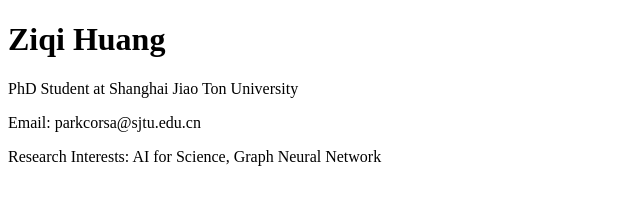
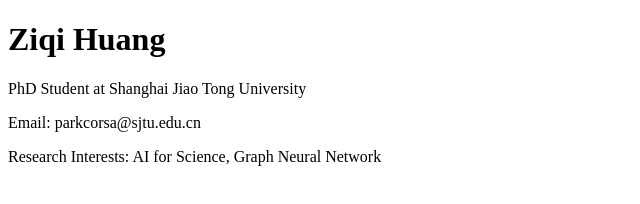
Before and after one commit to ParkCorsa/ziqihuang.github.io, a plain HTML site: page index.html in a window 1280 px wide. Shown: the full height of the page, 0-640 px from the left. Drawn offline with Linux system fonts and the light colour scheme.

Commit message:
Fix typo in university name

```diff
--- a/index.html
+++ b/index.html
@@ -5,7 +5,7 @@
 </head>
 <body>
   <h1>Ziqi Huang</h1>
-  <p>PhD Student at Shanghai Jiao Ton University</p>
+  <p>PhD Student at Shanghai Jiao Tong University</p>
   <p>Email: parkcorsa@sjtu.edu.cn</p>
   <p>Research Interests: AI for Science, Graph Neural Network</p>
 </body>
```
